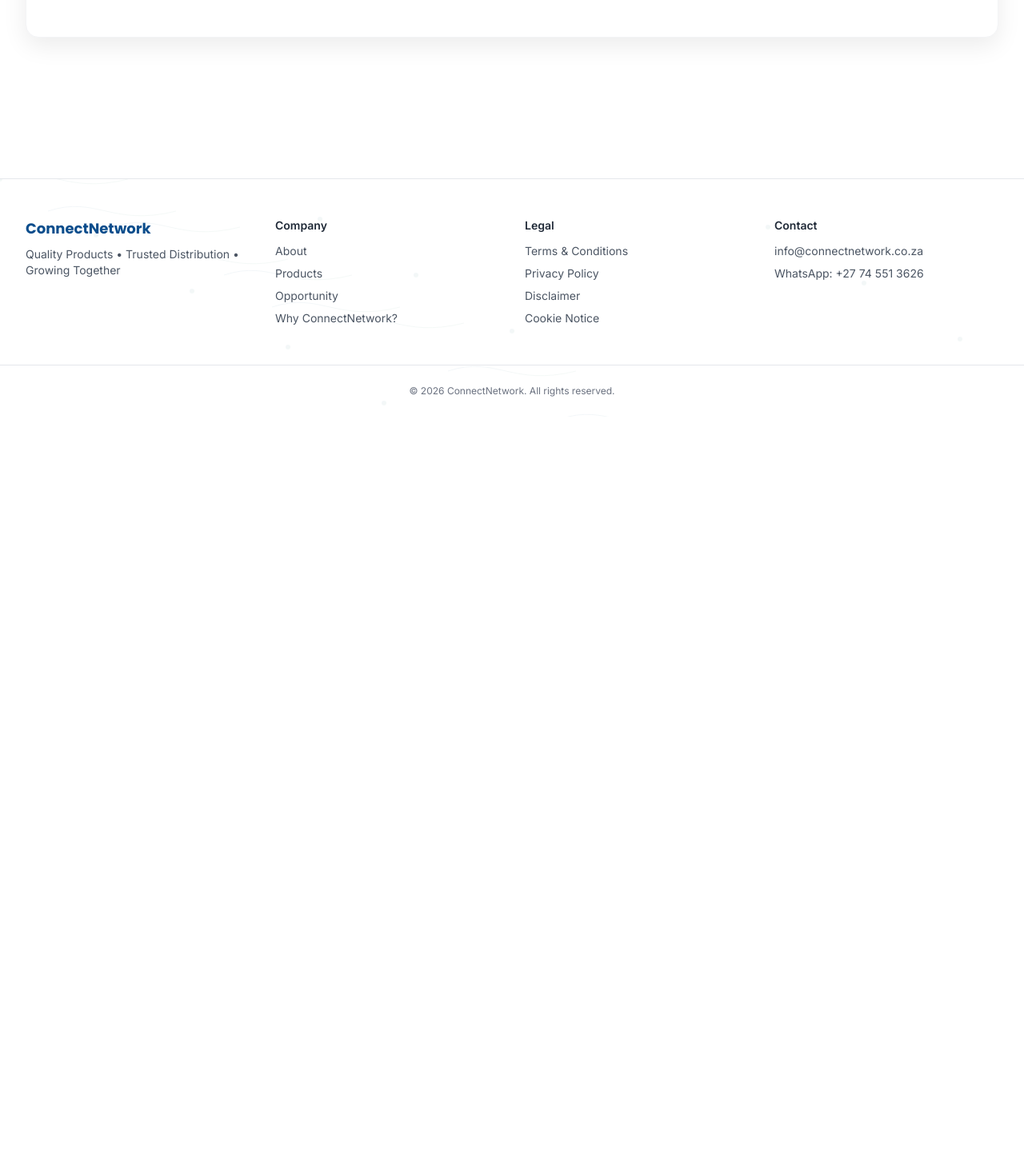
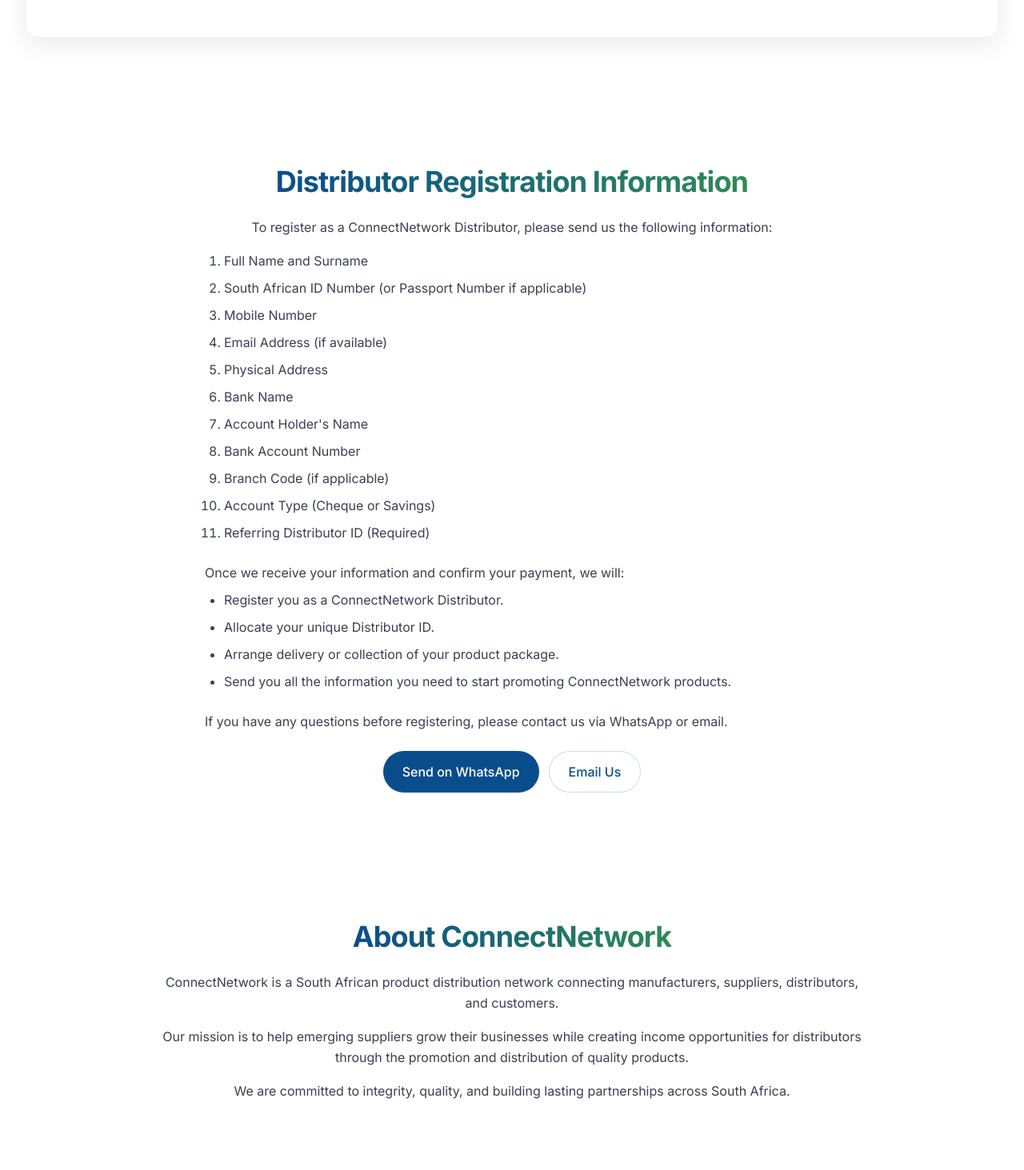
Before and after one commit to nejabobo-eng/connectnetwork, a Next.js app: page / in a window 1280 px wide. Shown: the part 2387-3850 px from the top of the page at 80% size. Before the commit the page ends 2908 px from the top, so only its background shows below. Built offline with nearby package versions, Linux system fonts and the light colour scheme.

Commit message:
Add Distributor Registration Information section with WhatsApp template and email link; enhance About section with mission and partnerships; minor a11y fix for aria-labelledby

```diff
--- a/components/pages/HomeClient.tsx
+++ b/components/pages/HomeClient.tsx
@@ -110,6 +110,54 @@
 			</div>
 		  </div>
 		</section>
+
+		<section id="distributor-registration" className="container-section py-20" aria-labelledby="distributor-registration-title">
+		  <SectionTitle title="Distributor Registration Information" center />
+		  <div id="distributor-registration-title" className="mt-6 max-w-3xl mx-auto text-gray-700 leading-relaxed">
+			<p className="text-center">To register as a ConnectNetwork Distributor, please send us the following information:</p>
+			<ol className="list-decimal pl-6 mt-4 space-y-2">
+			  <li>Full Name and Surname</li>
+			  <li>South African ID Number (or Passport Number if applicable)</li>
+			  <li>Mobile Number</li>
+			  <li>Email Address (if available)</li>
+			  <li>Physical Address</li>
+			  <li>Bank Name</li>
+			  <li>Account Holder's Name</li>
+			  <li>Bank Account Number</li>
+			  <li>Branch Code (if applicable)</li>
+			  <li>Account Type (Cheque or Savings)</li>
+			  <li>Referring Distributor ID (Required)</li>
+			</ol>
+			<p className="mt-6">Once we receive your information and confirm your payment, we will:</p>
+			<ul className="list-disc pl-6 mt-2 space-y-2">
+			  <li>Register you as a ConnectNetwork Distributor.</li>
+			  <li>Allocate your unique Distributor ID.</li>
+			  <li>Arrange delivery or collection of your product package.</li>
+			  <li>Send you all the information you need to start promoting ConnectNetwork products.</li>
+			</ul>
+			<p className="mt-6">If you have any questions before registering, please contact us via WhatsApp or email.</p>
+			<div className="flex flex-col sm:flex-row gap-3 mt-6 justify-center">
+			  <a
+				className="btn btn-primary"
+				href="https://wa.me/27745513626?text=I%20would%20like%20to%20register%20as%20a%20ConnectNetwork%20Distributor.%20Here%20are%20my%20details%3A%0A%0AFull%20Name%20and%20Surname%3A%20%0ASouth%20African%20ID%20or%20Passport%3A%20%0AMobile%20Number%3A%20%0AEmail%20Address%20(if%20available)%3A%20%0APhysical%20Address%3A%20%0ABank%20Name%3A%20%0AAccount%20Holder%27s%20Name%3A%20%0ABank%20Account%20Number%3A%20%0ABranch%20Code%20(if%20applicable)%3A%20%0AAccount%20Type%20(Cheque%20or%20Savings)%3A%20%0AReferring%20Distributor%20ID%20(Required)%3A%20"
+				target="_blank"
+				rel="noopener noreferrer"
+			  >
+				Send on WhatsApp
+			  </a>
+			  <Link href="/contact?subject=Distributor%20Registration" className="btn btn-ghost">Email Us</Link>
+			</div>
+		  </div>
+		</section>
+
+		<section className="container-section py-20" aria-labelledby="about-cn">
+		  <SectionTitle title="About ConnectNetwork" center />
+		  <div id="about-cn" className="max-w-4xl mx-auto text-center text-gray-700 mt-6 space-y-4 leading-relaxed">
+			<p>ConnectNetwork is a South African product distribution network connecting manufacturers, suppliers, distributors, and customers.</p>
+			<p>Our mission is to help emerging suppliers grow their businesses while creating income opportunities for distributors through the promotion and distribution of quality products.</p>
+			<p>We are committed to integrity, quality, and building lasting partnerships across South Africa.</p>
+		  </div>
+		</section>
 	</div>
   )
 }
```
